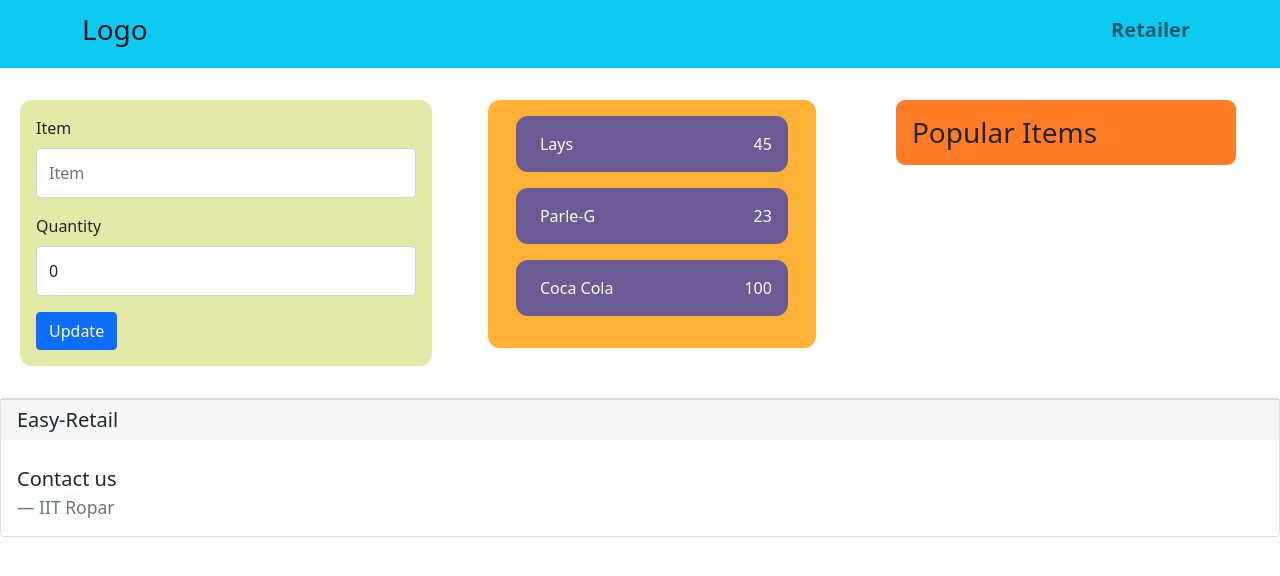
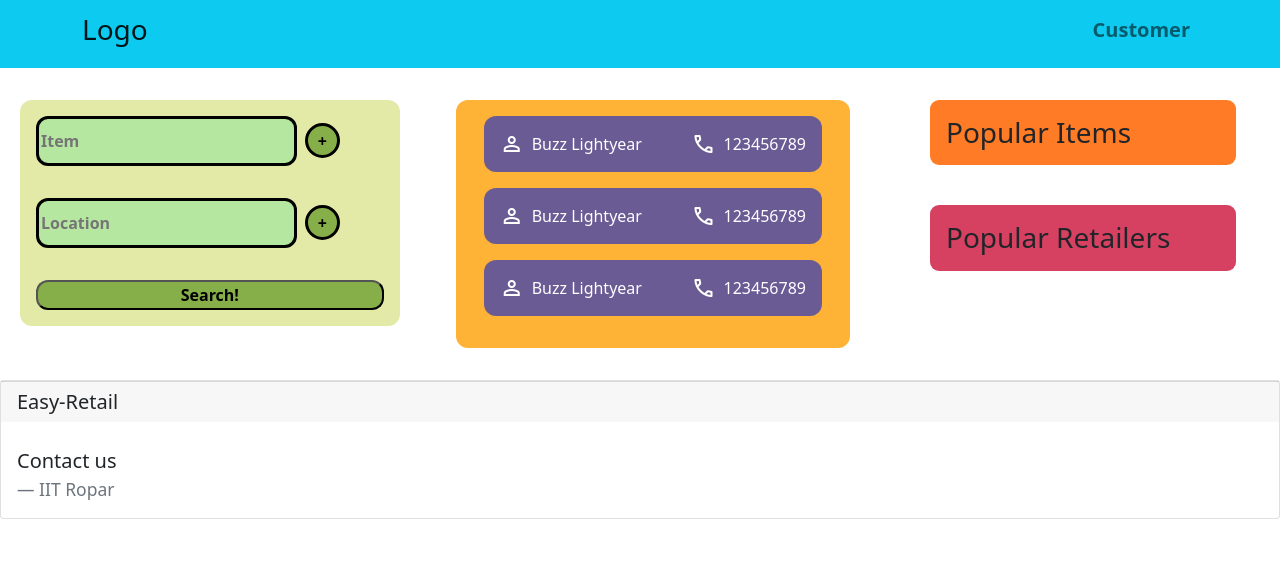
Before and after one commit to akshat1712/Easy-Retailer, a React (Create React App) app in the folder client/: page / in a window 1280 px wide. Shown: the top 576 px of the page. Built offline with nearby package versions, Linux system fonts and the light colour scheme.

Commit message:
FrontEnd_Added features_Customer page Search

```diff
--- a/client/public/index.html
+++ b/client/public/index.html
@@ -7,6 +7,7 @@
     <link rel="manifest" href="%PUBLIC_URL%/manifest.json" />
     <link rel="stylesheet" href="https://fonts.googleapis.com/css2?family=Material+Symbols+Outlined:opsz,wght,FILL,GRAD@48,400,0,0" />
     <link rel="stylesheet" href="https://fonts.googleapis.com/css2?family=Material+Symbols+Outlined:opsz,wght,FILL,GRAD@48,400,0,0" />
+    <link rel="stylesheet" href="https://fonts.googleapis.com/css2?family=Material+Symbols+Outlined:opsz,wght,FILL,GRAD@48,400,0,0" />
 
     <title>Easy Retailer</title>
   </head>
--- a/client/src/App.js
+++ b/client/src/App.js
@@ -6,7 +6,7 @@ import { Header } from './components/Header';
 import { Front } from './components/Front';
 import {Footer} from './components/Footer';
 
-let login=1;
+let login=0;
 function App() {
   return (
     <>
--- /dev/null
+++ b/client/src/components/customer/ArrayItem.js
@@ -0,0 +1,22 @@
+import React from 'react'
+
+export default function ArrayItem(props)
+{
+    const {thing,setThingArray} = props;
+
+    function handleCancel()
+    {
+        setThingArray(prevArr => {
+            return prevArr.filter((e) => e!== thing);
+        })
+    }
+
+    return (
+        <div className='array-item-container'>
+            <div>{thing}</div>
+            <span id="cancel" className="material-symbols-outlined"
+                onClick={handleCancel}
+            >cancel</span>
+        </div>
+    )
+}
--- a/client/src/components/customer/Search.js
+++ b/client/src/components/customer/Search.js
@@ -1,4 +1,5 @@
 import React from 'react'
+import ArrayItem from './ArrayItem';
 
 export default function Search()
 {
@@ -16,32 +17,64 @@ export default function Search()
         })
     }
 
-    function addItem()
+    function addItem(e)
     {
-        setItemArray(prevArray => [...prevArray,formData.item])
+        if(formData.item !== "" && !itemArray.includes(formData.item))
+        {
+            setItemArray(prevArray => [...prevArray,formData.item])
+        }
+        else
+        {
+            alert("Please enter a new item. Thanks!")
+        }
+        document.getElementById('item').value = "";
+        return;
     }
 
-    function addLoc()
+    function addLoc(e)
     {
-        setLocationArray(prevArray => [...prevArray,formData.location])
+        if(formData.location !== "" && !locationArray.includes(formData.location))
+        {
+
+            setLocationArray(prevArray => [...prevArray,formData.location])
+        }
+        else
+        {
+            alert("Please enter a new location. Thanks!")
+        }
+        document.getElementById('location').value = "";
+        return;
     }
 
-    const itemArrayEls = itemArray.map(item => <div>{item}</div>)
-    const locationArrayEls = locationArray.map(location => <div>{location}</div>)
+    // console.log(itemArray)
+    // console.log(locationArray)
+
+    const itemArrayEls = itemArray.map(item => {
+        return <ArrayItem
+                    thing={item}
+                    setThingArray={setItemArray}
+                />
+    })
+    const locationArrayEls = locationArray.map(location => {
+        return <ArrayItem
+                    thing={location}
+                    setThingArray={setLocationArray}
+                />
+    })
 
     return (
-        <div className='search-container'>
+        <form className='search-container'>
             <div className='item-container'>
                 <input id="item" type="text" placeholder='Item' onChange={handleChange} />
-                <button className='add' onClick={addItem}>+</button>
+                <button type="button" className='add' onClick={addItem}>+</button>
                 <div className='array-item'>{itemArrayEls}</div>
             </div>
             <div className='location-container'>
                 <input id="location" type="text" placeholder='Location' onChange={handleChange} />
-                <button className='add' onClick={addLoc}>+</button>
+                <button type="button" className='add' onClick={addLoc}>+</button>
                 <div className='array-item'>{locationArrayEls}</div>
             </div>
             <button className='search'>Search!</button>
-        </div>
+        </form>
     )
 }
--- a/client/src/components/styling/styles.css
+++ b/client/src/components/styling/styles.css
@@ -78,15 +78,6 @@ input{
     font-weight: bold;
 }
 
-/* .item-container{
-    position: relative;
-    top: 0px;
-}
-.location-container{
-    position: relative;
-    bottom: 0px;
-} */
-
 .add,.sub{
     border: black solid;
     border-radius: 50%;
@@ -107,3 +98,15 @@ input{
     padding: 1rem;
     font-weight: bold;
 }
+
+/* ArrayItem CSS  */
+.array-item-container{
+    display: flex;
+    justify-content: space-between;
+}
+
+#cancel{
+    font-weight: bolder;
+    color: red;
+    cursor: pointer;
+}
```
